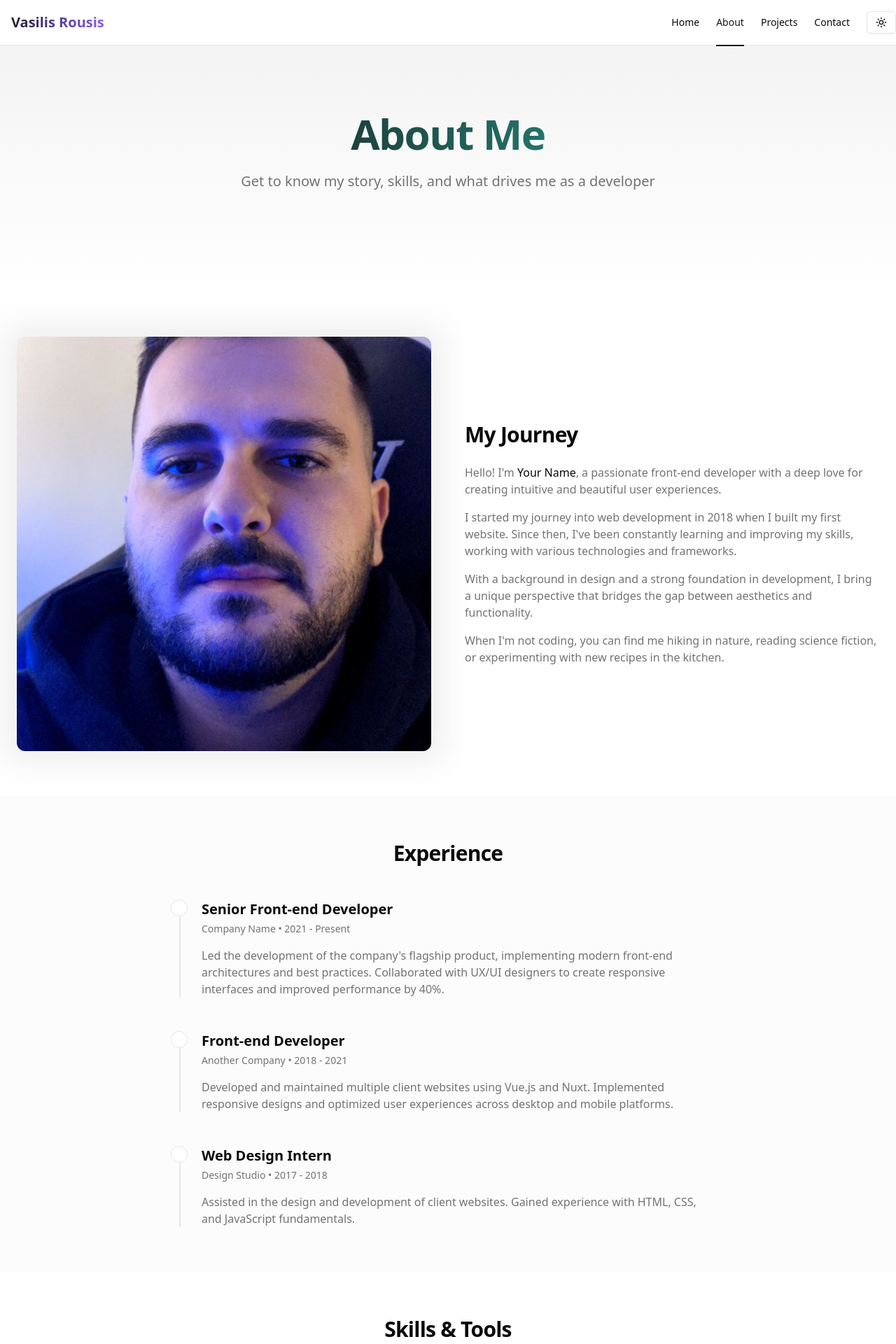
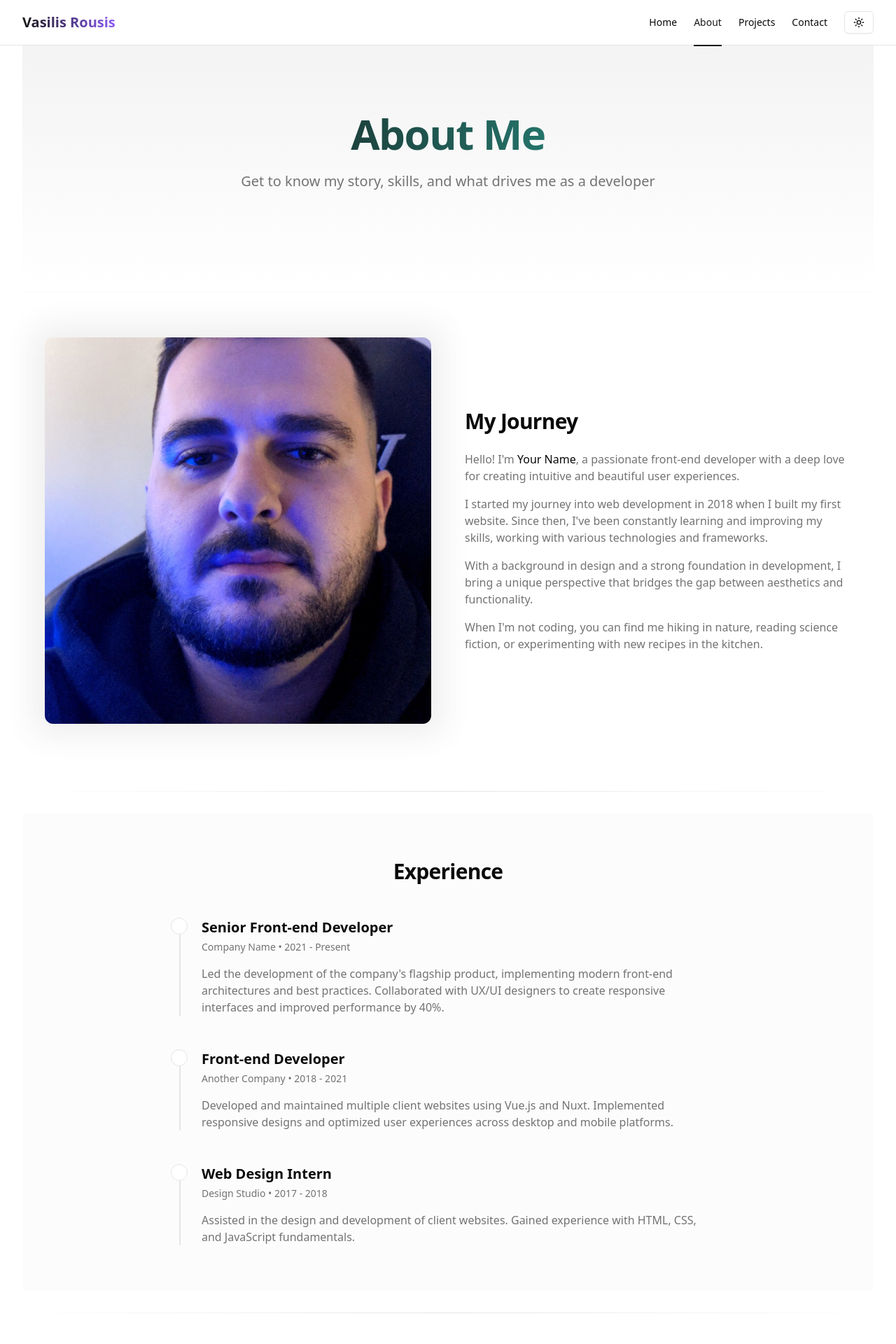
Before and after one commit to Vasilis-Rousis/vue-portfolio, a Nuxt app: page /about in a window 1280 px wide. Shown: the top 1920 px of the page at 70% size. Built offline with nearby package versions, Linux system fonts and the light colour scheme.

Commit message:
Updated general styling of multiple components and pages

```diff
--- a/assets/css/global.css
+++ b/assets/css/global.css
@@ -1,4 +1,4 @@
-/* Global styles */
+/* assets/css/global.css */
 
 /* Custom scrollbar */
 ::-webkit-scrollbar {
@@ -29,6 +29,68 @@
 /* Smooth scrolling */
 html {
   scroll-behavior: smooth;
+}
+
+body {
+  overflow-x: hidden;
+}
+
+/* Section spacing */
+section {
+  padding: 4rem 0;
+  position: relative;
+}
+
+section + section {
+  border-top: 1px solid hsl(var(--border) / 0.2);
+}
+
+/* Section with background */
+section.with-bg {
+  background-color: hsl(var(--muted) / 0.2);
+}
+
+/* Container styles */
+.container {
+  width: 100%;
+  margin-left: auto;
+  margin-right: auto;
+  padding-left: 1rem;
+  padding-right: 1rem;
+}
+
+@media (min-width: 640px) {
+  .container {
+    max-width: 640px;
+    padding-left: 1.5rem;
+    padding-right: 1.5rem;
+  }
+}
+
+@media (min-width: 768px) {
+  .container {
+    max-width: 768px;
+  }
+}
+
+@media (min-width: 1024px) {
+  .container {
+    max-width: 1024px;
+    padding-left: 2rem;
+    padding-right: 2rem;
+  }
+}
+
+@media (min-width: 1280px) {
+  .container {
+    max-width: 1280px;
+  }
+}
+
+@media (min-width: 1536px) {
+  .container {
+    max-width: 1536px;
+  }
 }
 
 /* Image transitions */
@@ -105,3 +167,30 @@ img {
 .dark .shadow-glow {
   box-shadow: 0 0 15px rgba(255, 255, 255, 0.05);
 }
+
+/* Section dividers */
+.section-divider {
+  height: 1px;
+  width: 100%;
+  background: linear-gradient(to right, transparent, hsl(var(--border)), transparent);
+  margin: 2rem 0;
+}
+
+/* Content width constraint */
+.content-wrapper {
+  max-width: 1200px;
+  margin: 0 auto;
+  padding: 0 1rem;
+}
+
+@media (min-width: 640px) {
+  .content-wrapper {
+    padding: 0 1.5rem;
+  }
+}
+
+@media (min-width: 1024px) {
+  .content-wrapper {
+    padding: 0 2rem;
+  }
+}
--- a/components/NavBar.vue
+++ b/components/NavBar.vue
@@ -1,9 +1,10 @@
+<!-- components/NavBar.vue -->
 <template>
   <header class="sticky top-0 z-40 w-full border-b bg-background/90 backdrop-blur-sm">
-    <div class="md:container md:mx-auto flex h-16 items-center justify-between">
+    <div class="container mx-auto flex h-16 items-center justify-between px-4 sm:px-6 lg:px-8">
       <div class="flex gap-6 md:gap-10">
         <NuxtLink to="/" class="flex items-center space-x-2">
-          <span class="font-bold text-xl pl-4 bg-clip-text text-transparent bg-gradient-to-r from-primary to-violet-500 dark:from-primary dark:to-blue-400">
+          <span class="font-bold text-xl bg-clip-text text-transparent bg-gradient-to-r from-primary to-violet-500 dark:from-primary dark:to-blue-400">
             Vasilis Rousis
           </span>
         </NuxtLink>
--- a/layouts/default.vue
+++ b/layouts/default.vue
@@ -1,13 +1,14 @@
+<!-- layouts/default.vue -->
 <template>
   <div class="min-h-screen bg-background text-foreground flex flex-col antialiased transition-colors duration-300">
     <NavBar />
 
-    <main class="flex-1">
+    <main class="flex-1 w-full max-w-screen-2xl mx-auto px-4 sm:px-6 lg:px-8">
       <slot />
     </main>
 
-    <footer class="border-t py-8 bg-muted/30">
-      <div class="container">
+    <footer class="border-t py-8 bg-muted/30 mt-16">
+      <div class="container mx-auto px-4 sm:px-6 lg:px-8">
         <div class="grid grid-cols-1 md:grid-cols-4 gap-8">
           <div class="space-y-4">
             <h3 class="font-semibold text-lg">Your Name</h3>
--- a/pages/about.vue
+++ b/pages/about.vue
@@ -1,9 +1,10 @@
+<!-- pages/about.vue -->
 <template>
   <div>
     <!-- Hero Section -->
     <section class="py-16 md:py-24 relative">
       <div class="absolute inset-0 bg-gradient-to-b from-primary/5 to-transparent"/>
-      <div class="container px-4 md:px-6 relative">
+      <div class="container mx-auto px-4 sm:px-6 lg:px-8 relative">
         <div class="max-w-3xl mx-auto text-center mb-12">
           <h1 class="text-4xl font-bold tracking-tight sm:text-5xl md:text-6xl gradient-text mb-6">
             About Me
@@ -17,7 +18,7 @@
 
     <!-- Bio Section -->
     <section class="py-12 md:py-16">
-      <div class="container px-4 md:px-6">
+      <div class="container mx-auto px-4 sm:px-6 lg:px-8">
         <div class="grid md:grid-cols-2 gap-12 items-center">
           <div class="relative">
             <div class="absolute -inset-4 rounded-xl bg-primary/10 blur-xl opacity-70"/>
@@ -46,9 +47,12 @@
       </div>
     </section>
 
+    <!-- Section divider -->
+    <div class="section-divider" />
+
     <!-- Experience Section -->
     <section class="py-12 md:py-16 bg-muted/30">
-      <div class="container px-4 md:px-6">
+      <div class="container mx-auto px-4 sm:px-6 lg:px-8">
         <h2 class="text-3xl font-bold tracking-tight text-center mb-12">Experience</h2>
         <div class="max-w-3xl mx-auto">
           <div class="space-y-12">
@@ -86,9 +90,12 @@
       </div>
     </section>
 
+    <!-- Section divider -->
+    <div class="section-divider" />
+
     <!-- Skills and Tools Section -->
     <section class="py-12 md:py-16">
-      <div class="container px-4 md:px-6">
+      <div class="container mx-auto px-4 sm:px-6 lg:px-8">
         <h2 class="text-3xl font-bold tracking-tight text-center mb-12">Skills & Tools</h2>
         <div class="grid grid-cols-1 md:grid-cols-2 gap-8">
           <Card class="card-hover shadow-sm">
@@ -180,9 +187,12 @@
       </div>
     </section>
 
+    <!-- Section divider -->
+    <div class="section-divider" />
+
     <!-- CTA Section -->
     <section class="py-12 md:py-16 bg-primary text-primary-foreground">
-      <div class="container px-4 md:px-6 text-center">
+      <div class="container mx-auto px-4 sm:px-6 lg:px-8 text-center">
         <h2 class="text-3xl font-bold tracking-tight mb-4">Ready to Work Together?</h2>
         <p class="text-lg mb-8 max-w-2xl mx-auto opacity-90">
           I'm always open to discussing product design work or partnership opportunities.
--- a/pages/index.vue
+++ b/pages/index.vue
@@ -1,15 +1,16 @@
+<!-- pages/index.vue -->
 <template>
   <div>
     <!-- Hero Section -->
-    <section class="py-16 md:py-28 lg:py-36 relative overflow-hidden">
+    <section class="py-16 md:py-28 lg:py-36 relative overflow-hidden border-none">
       <div class="absolute inset-0 bg-grid-pattern opacity-5"/>
       <div class="absolute -top-24 -right-24 w-96 h-96 bg-primary/20 rounded-full blur-3xl"/>
       <div class="absolute -bottom-24 -left-24 w-96 h-96 bg-violet-500/20 rounded-full blur-3xl"/>
 
-      <div class="container px-4 md:px-6 relative">
+      <div class="container mx-auto px-4 sm:px-6 lg:px-8 relative">
         <div class="grid gap-8 lg:grid-cols-2 lg:gap-16 items-center">
           <div class="space-y-6">
-            <h1 class="text-5xl font-bold tracking-tight sm:text-6xl bg-clip-text text-transparent bg-gradient-to-r from-primary to-violet-500 dark:from-primary dark:to-blue-400">
+            <h1 class="text-4xl md:text-5xl font-bold tracking-tight sm:text-6xl bg-clip-text text-transparent bg-gradient-to-r from-primary to-violet-500 dark:from-primary dark:to-blue-400">
               Hi, I'm <span class="font-extrabold">Your Name</span>
             </h1>
             <p class="max-w-[600px] text-gray-600 dark:text-gray-300 md:text-xl/relaxed lg:text-lg/relaxed xl:text-xl/relaxed">
@@ -54,9 +55,12 @@
       </div>
     </section>
 
+    <!-- Section divider -->
+    <div class="section-divider" />
+
     <!-- Featured Projects Section -->
-    <section id="projects" class="py-16 md:py-24">
-      <div class="container px-4 md:px-6">
+    <section id="projects" class="py-16 md:py-24 with-bg">
+      <div class="container mx-auto px-4 sm:px-6 lg:px-8">
         <div class="flex flex-col items-center justify-center space-y-4 text-center mb-12">
           <h2 class="text-3xl font-bold tracking-tight md:text-4xl relative">
             <span class="bg-clip-text text-transparent bg-gradient-to-r from-primary to-violet-500 dark:from-primary dark:to-blue-400">Featured Projects</span>
@@ -118,12 +122,12 @@
       </div>
     </section>
 
+    <!-- Section divider -->
+    <div class="section-divider" />
+
     <!-- Skills Section -->
-    <section class="py-16 md:py-24 bg-muted/30 relative overflow-hidden">
-      <div class="absolute top-0 left-0 right-0 h-px bg-gradient-to-r from-transparent via-border to-transparent"/>
-      <div class="absolute bottom-0 left-0 right-0 h-px bg-gradient-to-r from-transparent via-border to-transparent"/>
-
-      <div class="container px-4 md:px-6">
+    <section class="py-16 md:py-24 relative overflow-hidden">
+      <div class="container mx-auto px-4 sm:px-6 lg:px-8">
         <div class="flex flex-col items-center justify-center space-y-4 text-center mb-12">
           <h2 class="text-3xl font-bold tracking-tight md:text-4xl relative">
             <span class="bg-clip-text text-transparent bg-gradient-to-r from-primary to-violet-500 dark:from-primary dark:to-blue-400">Skills & Technologies</span>
@@ -160,9 +164,12 @@
       </div>
     </section>
 
+    <!-- Section divider -->
+    <div class="section-divider" />
+
     <!-- Testimonials Section -->
-    <section class="py-16 md:py-24">
-      <div class="container px-4 md:px-6">
+    <section class="py-16 md:py-24 with-bg">
+      <div class="container mx-auto px-4 sm:px-6 lg:px-8">
         <div class="flex flex-col items-center justify-center space-y-4 text-center mb-12">
           <h2 class="text-3xl font-bold tracking-tight md:text-4xl relative">
             <span class="bg-clip-text text-transparent bg-gradient-to-r from-primary to-violet-500 dark:from-primary dark:to-blue-400">Client Testimonials</span>
@@ -204,9 +211,12 @@
       </div>
     </section>
 
+    <!-- Section divider -->
+    <div class="section-divider" />
+
     <!-- CTA Section -->
     <section class="py-16 md:py-24 bg-gradient-to-br from-primary/90 to-violet-600/90 text-white">
-      <div class="container px-4 md:px-6 text-center">
+      <div class="container mx-auto px-4 sm:px-6 lg:px-8 text-center">
         <h2 class="text-3xl font-bold tracking-tight md:text-4xl mb-4">Ready to Start Your Project?</h2>
         <p class="text-lg mb-8 max-w-2xl mx-auto opacity-90">
           Let's work together to bring your vision to life with stunning design and flawless functionality.
--- a/pages/projects.vue
+++ b/pages/projects.vue
@@ -1,9 +1,10 @@
+<!-- pages/projects.vue -->
 <template>
   <div>
     <!-- Hero Section -->
     <section class="py-16 md:py-24 relative">
       <div class="absolute inset-0 bg-gradient-to-b from-primary/5 to-transparent"/>
-      <div class="container px-4 md:px-6 relative">
+      <div class="container mx-auto px-4 sm:px-6 lg:px-8 relative">
         <div class="max-w-3xl mx-auto text-center mb-12">
           <h1 class="text-4xl font-bold tracking-tight sm:text-5xl md:text-6xl gradient-text mb-6">
             My Projects
@@ -17,7 +18,7 @@
 
     <!-- Filter Section -->
     <section class="pb-12">
-      <div class="container px-4 md:px-6">
+      <div class="container mx-auto px-4 sm:px-6 lg:px-8">
         <div class="flex flex-wrap justify-center gap-3 mb-8">
           <Button
             :variant="activeFilter === 'all' ? 'default' : 'outline'"
@@ -48,8 +49,8 @@
     </section>
 
     <!-- Projects Grid -->
-    <section class="py-12">
-      <div class="container px-4 md:px-6">
+    <section class="py-12 bg-muted/30">
+      <div class="container mx-auto px-4 sm:px-6 lg:px-8">
         <div class="grid grid-cols-1 md:grid-cols-2 lg:grid-cols-3 gap-8">
           <div
             v-for="project in filteredProjects"
@@ -113,9 +114,12 @@
       </div>
     </section>
 
+    <!-- Section divider -->
+    <div class="section-divider" />
+
     <!-- CTA Section -->
-    <section class="py-16 md:py-24 bg-muted/30 relative">
-      <div class="container px-4 md:px-6">
+    <section class="py-16 md:py-24 relative">
+      <div class="container mx-auto px-4 sm:px-6 lg:px-8">
         <div class="max-w-2xl mx-auto text-center">
           <h2 class="text-3xl font-bold tracking-tight mb-4">Have a project in mind?</h2>
           <p class="text-lg text-muted-foreground mb-8">
```
